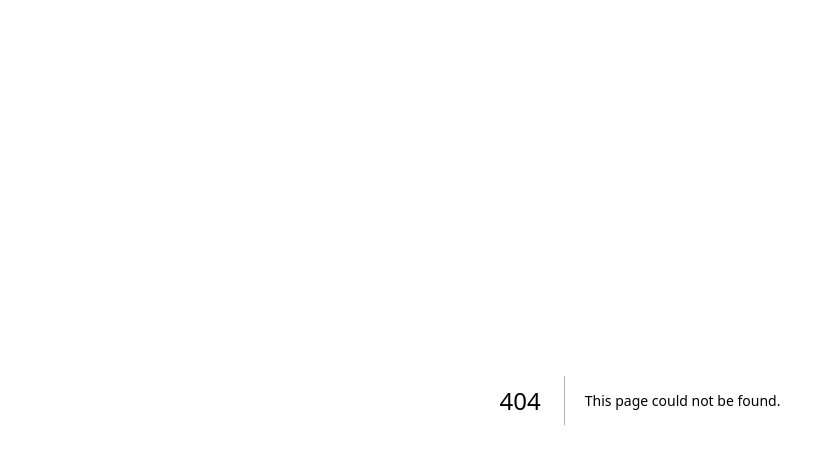
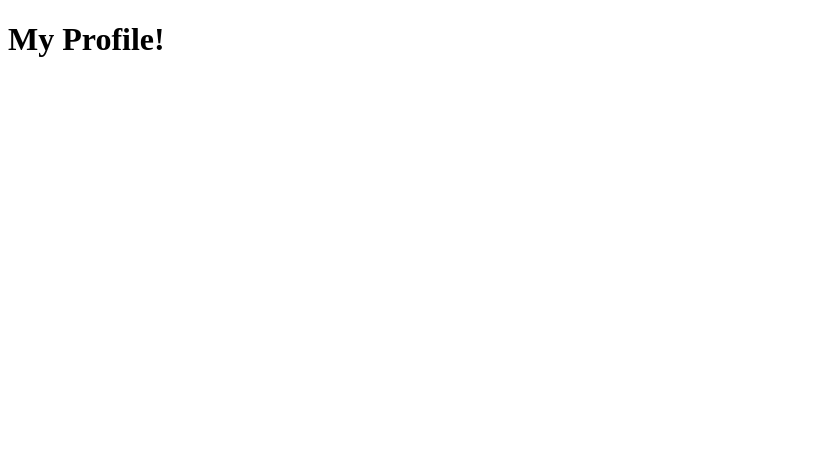
Before and after one commit to AnwardeenM/NextJS, a Next.js app in the folder routing-demo/: page /profile in a window 1280 px wide. Before the commit this address had no page. Shown: the top 464 px of the page, without its empty margins (0-835 px from the left). Built offline with nearby package versions, Linux system fonts and the light colour scheme.

Commit message:
Learned about the File based routing and Automated route error handling

```diff
--- /dev/null
+++ b/routing-demo/src/app/about/page.tsx
@@ -0,0 +1,3 @@
+export default function About(){
+    return <h1>About!</h1>
+}
--- a/routing-demo/src/app/layout.tsx
+++ b/routing-demo/src/app/layout.tsx
@@ -1,7 +1,18 @@
-export default function RootLayout({ children }: { children: React.ReactNode }) {
-    return (
-      <html lang="en">
-        <body>{children}</body>
-      </html>
-    );
-  }
+import { title } from "process";
+
+export const metadata = {
+title:'Next.js',
+description:'Generated by Next.js',
+}
+
+export default function RootLayout({
+  children,
+}:{
+  children:React.ReactNode
+}){
+  return (
+    <html>
+      <body>{children}</body>
+    </html>
+  )
+}
--- /dev/null
+++ b/routing-demo/src/app/profile/page.tsx
@@ -0,0 +1,3 @@
+export default function Profile(){
+    return <h1> My Profile!</h1>
+}
```
